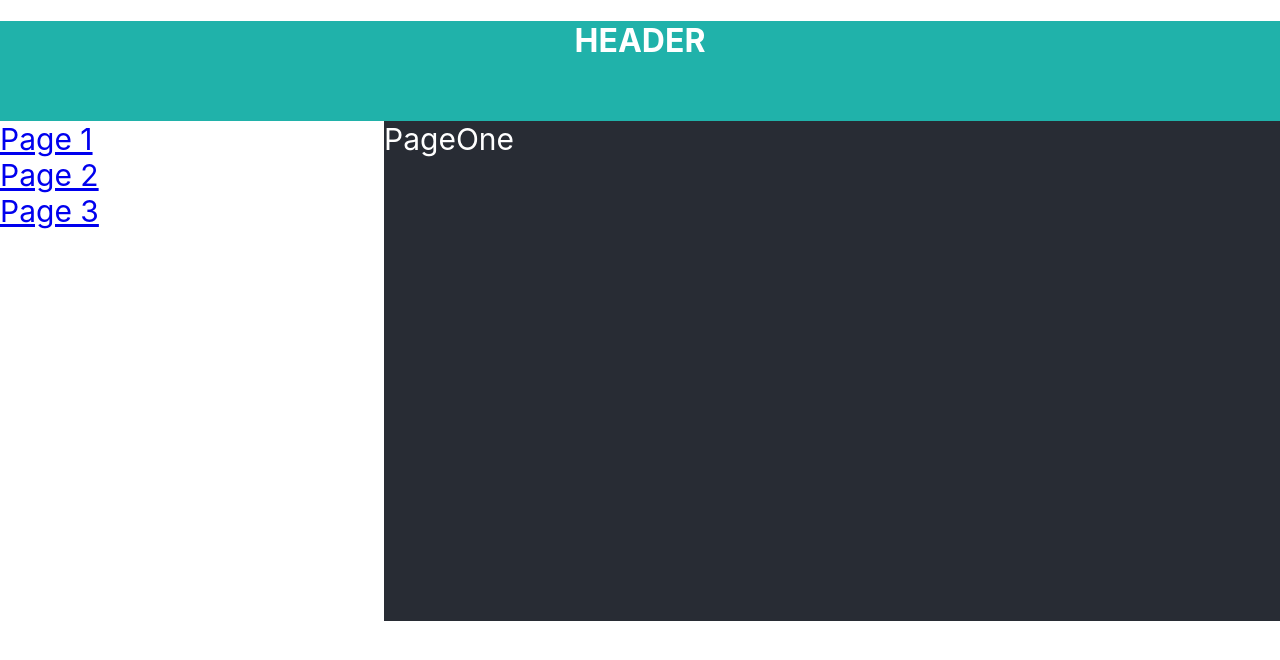
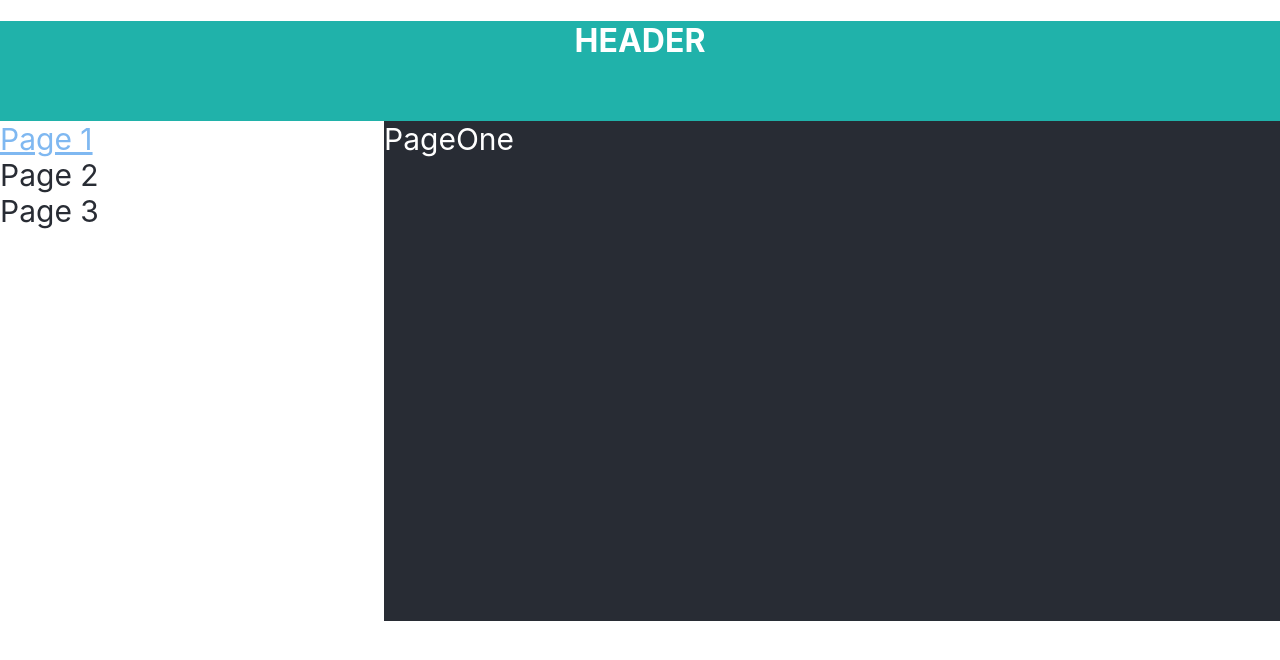
Before and after one commit to dktwho/dop-2-2, a React (Create React App) app: page /PageOne in a window 1280 px wide. Shown: the top 660 px of the page. Built offline with nearby package versions, Linux system fonts and the light colour scheme.

Commit message:
add style and logic isActive

```diff
--- a/src/components/Site.module.css
+++ b/src/components/Site.module.css
@@ -27,3 +27,14 @@
     color: white;
     font-size: 30px;
 }
+
+.navLink {
+    text-decoration: none;
+    color: #282c34;
+}
+
+
+.nav a.active {
+    color: #7fb8f1;
+    text-decoration: underline;
+}
--- a/src/components/Site.tsx
+++ b/src/components/Site.tsx
@@ -6,15 +6,20 @@ import {PageThree} from "./pages/PageThree";
 import {Error404} from "./pages/Error404";
 import {Navigate, NavLink, Route, Routes} from "react-router-dom";
 
+
 export const Site = () => {
     return (
         <div>
             <div className={styles.header}><h1>HEADER</h1></div>
             <div className={styles.body}>
                 <div className={styles.nav}>
-                    <div><NavLink to={'/PageOne'}>Page 1</NavLink></div>
-                    <div><NavLink to={'/PageTwo'}>Page 2</NavLink></div>
-                    <div><NavLink to={'/PageThree'}>Page 3</NavLink></div>
+                    <div><NavLink to={'/PageOne'} className={({isActive}) => isActive ? styles.active : styles.navLink}>Page
+                        1</NavLink></div>
+                    <div><NavLink to={'/PageTwo'} className={({isActive}) => isActive ? styles.active : styles.navLink}>Page
+                        2</NavLink></div>
+                    <div><NavLink to={'/PageThree'}
+                                  className={({isActive}) => isActive ? styles.active : styles.navLink}>Page 3</NavLink>
+                    </div>
                 </div>
                 <div className={styles.content}>
                     <Routes>
```
